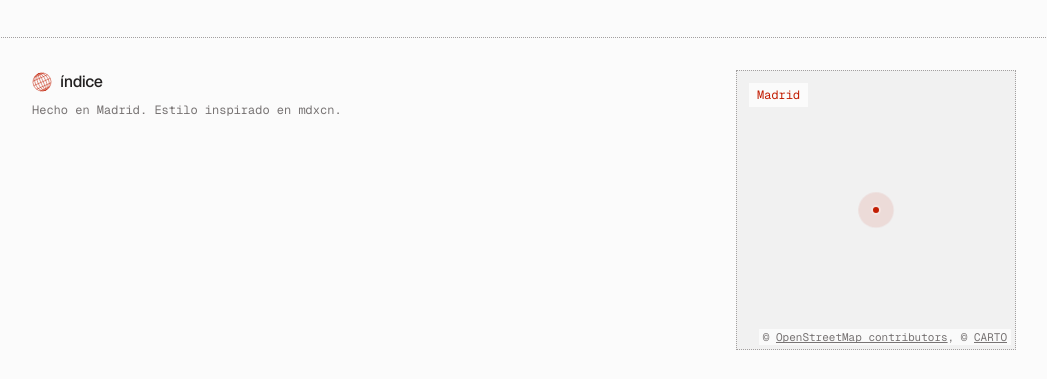
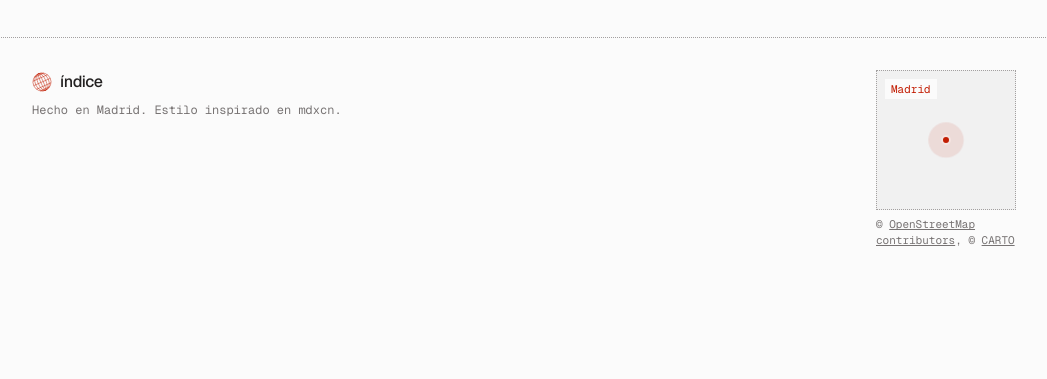
Before and after one commit to manuelt15/indice, a Next.js app: page / in a window 1280 px wide. Shown: the part 1850-2229 px from the top of the page, without its empty margins (116-1163 px from the left). After the commit the page ends 2130 px from the top, so only its background shows below. Built offline with nearby package versions, Linux system fonts and the light colour scheme; no server answers.

Commit message:
style: mapa del footer a la mitad (140px), atribución debajo

```diff
--- a/components/ds/mini-map.tsx
+++ b/components/ds/mini-map.tsx
@@ -23,7 +23,8 @@ function MiniMap({ center, place, enabled }: { center: [number, number]; place:
   }, [])
 
   return (
-    <div ref={frame} className="relative size-70 max-w-full overflow-hidden border border-dotted border-border bg-muted">
+    <div className="flex w-35 flex-col gap-1.5">
+      <div ref={frame} className="relative size-35 overflow-hidden border border-dotted border-border bg-muted">
         {enabled ? (
           <>
             {visible ? <Map center={center} label={`Mapa de ${place}`} /> : null}
@@ -31,17 +32,21 @@ function MiniMap({ center, place, enabled }: { center: [number, number]; place:
               <span className="absolute size-3 animate-ping-soft rounded-full bg-primary" />
               <span className="size-2.5 rounded-full border-2 border-background bg-primary" />
             </span>
-          <span className="pointer-events-none absolute top-3 left-3 bg-background px-2 py-1 font-mono text-xs text-primary">
+            <span className="pointer-events-none absolute top-2 left-2 max-w-31 truncate bg-background px-1.5 py-0.5 font-mono text-2xs text-primary">
               {place}
-          </span>
-          <span className="absolute right-1 bottom-1 bg-background/90 px-1 font-mono text-2xs whitespace-nowrap text-muted-foreground">
-            © <a href="https://www.openstreetmap.org/copyright" target="_blank" rel="noopener noreferrer" className="pointer-events-auto underline">OpenStreetMap contributors</a>
-            {", "}© <a href="https://carto.com/attribution/" target="_blank" rel="noopener noreferrer" className="pointer-events-auto underline">CARTO</a>
             </span>
           </>
         ) : (
-        <p className="flex size-full items-center justify-center font-mono text-xs text-muted-foreground">Mapa no disponible.</p>
+          <p className="flex size-full items-center justify-center text-center font-mono text-2xs text-muted-foreground">Mapa no disponible.</p>
         )}
+      </div>
+      {enabled ? (
+        // Atribución obligatoria de OpenStreetMap y CARTO: debajo, porque dentro de 140px no cabe.
+        <p className="font-mono text-2xs text-muted-foreground">
+          © <a href="https://www.openstreetmap.org/copyright" target="_blank" rel="noopener noreferrer" className="underline hover:text-foreground">OpenStreetMap contributors</a>
+          {", "}© <a href="https://carto.com/attribution/" target="_blank" rel="noopener noreferrer" className="underline hover:text-foreground">CARTO</a>
+        </p>
+      ) : null}
     </div>
   )
 }
```
Lines whose indentation alone changed are shown as unchanged.
